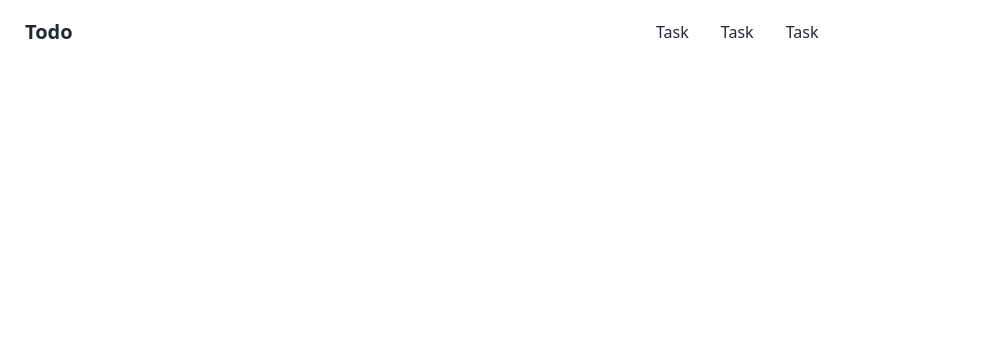
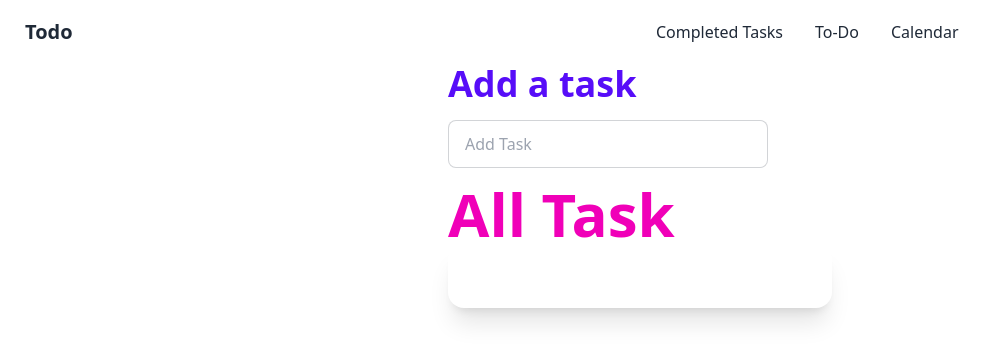
Before and after one commit to me-sajib/taskManager-client-site, a React (Create React App) app: page / in a window 1280 px wide. Shown: the top 362 px of the page, without its empty margins (0-997 px from the left). Built offline with nearby package versions, Linux system fonts and the light colour scheme.

Commit message:
task show and add components add

```diff
--- a/src/App.css
+++ b/src/App.css
@@ -1,38 +1,4 @@
-.App {
-  text-align: center;
+.container {
+  width: 90%;
+  margin: 0 auto;
 }
-
-.App-logo {
-  height: 40vmin;
-  pointer-events: none;
-}
-
-@media (prefers-reduced-motion: no-preference) {
-  .App-logo {
-    animation: App-logo-spin infinite 20s linear;
-  }
-}
-
-.App-header {
-  background-color: #282c34;
-  min-height: 100vh;
-  display: flex;
-  flex-direction: column;
-  align-items: center;
-  justify-content: center;
-  font-size: calc(10px + 2vmin);
-  color: white;
-}
-
-.App-link {
-  color: #61dafb;
-}
-
-@keyframes App-logo-spin {
-  from {
-    transform: rotate(0deg);
-  }
-  to {
-    transform: rotate(360deg);
-  }
-}
--- a/src/App.js
+++ b/src/App.js
@@ -1,9 +1,12 @@
+import AddTask from "./components/AddTask/AddTask";
 import Nav from "./components/Nav/Nav";
+import "./App.css";
 
 function App() {
   return (
     <>
       <Nav />
+      <AddTask />
     </>
   );
 }
--- /dev/null
+++ b/src/components/AddTask/AddTask.js
@@ -0,0 +1,29 @@
+import React, { useState } from "react";
+import Task from "../AllTask/Task";
+
+const AddTask = () => {
+  const [tasks, setTasks] = useState([]);
+  const handleTask = (e) => {
+    e.preventDefault();
+    const task = e.target.task.value;
+    setTasks([...tasks, task]);
+  };
+  return (
+    <div className="container flex justify-center">
+      <div className="justify-start">
+        <h2 className="text-4xl font-bold text-primary pb-4">Add a task</h2>
+        <form onSubmit={handleTask}>
+          <input
+            name="task"
+            type="text"
+            placeholder="Add Task"
+            className="input input-bordered w-full max-w-xs"
+          />
+        </form>
+        <Task task={tasks} />
+      </div>
+    </div>
+  );
+};
+
+export default AddTask;
--- /dev/null
+++ b/src/components/AllTask/Task.js
@@ -0,0 +1,22 @@
+import React from "react";
+
+const Task = ({ task }) => {
+  console.log(task);
+  return (
+    <div className="my-4">
+      <h2 className="text-6xl text-secondary font-bold">All Task</h2>
+      <div class="card w-96 bg-base-100 shadow-xl">
+        <div class="card-body">
+          {task.map((task, index) => (
+            <p>
+              <input type="checkbox" class="checkbox-sm mr-2" />
+              <span>{task}</span>
+            </p>
+          ))}
+        </div>
+      </div>
+    </div>
+  );
+};
+
+export default Task;
--- a/src/components/Nav/Nav.js
+++ b/src/components/Nav/Nav.js
@@ -3,13 +3,13 @@ import React from "react";
 const Nav = () => {
   const navItems = [
     <li>
-      <a href="/"> Task</a>
+      <a href="/"> Completed Tasks</a>
     </li>,
     <li>
-      <a href="/"> Task</a>
+      <a href="/"> To-Do</a>
     </li>,
     <li>
-      <a href="/"> Task</a>
+      <a href="/"> Calendar</a>
     </li>,
   ];
   return (
```
